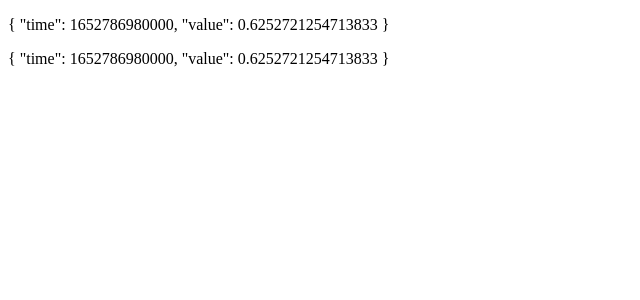
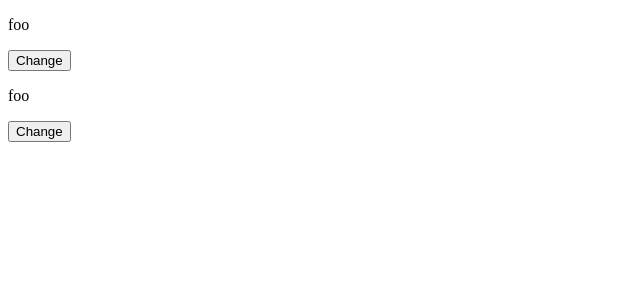
Before and after one commit to hv-pul/nuxt-server-state-test, a Nuxt app: page / in a window 1280 px wide. Shown: the top 300 px of the page, without its empty margins (0-640 px from the left). Built offline with nearby package versions, Linux system fonts and the light colour scheme.

Commit message:
feat: different useState example

```diff
--- a/components/ProperExample.vue
+++ b/components/ProperExample.vue
@@ -1,5 +1,8 @@
 <template>
   <p>{{ test }}</p>
+  <button @click="test = 'bar'">
+    Change
+  </button>
 </template>
 
 <script setup>
--- a/composables/proper.js
+++ b/composables/proper.js
@@ -1,6 +1,3 @@
 import {useState} from "nuxt/app";
 
-export const useProper = () => useState('proper', () => ({
-    time: Date.now(),
-    value: Math.random()
-}))
+export const useProper = () => useState('proper', () => 'foo')
```
